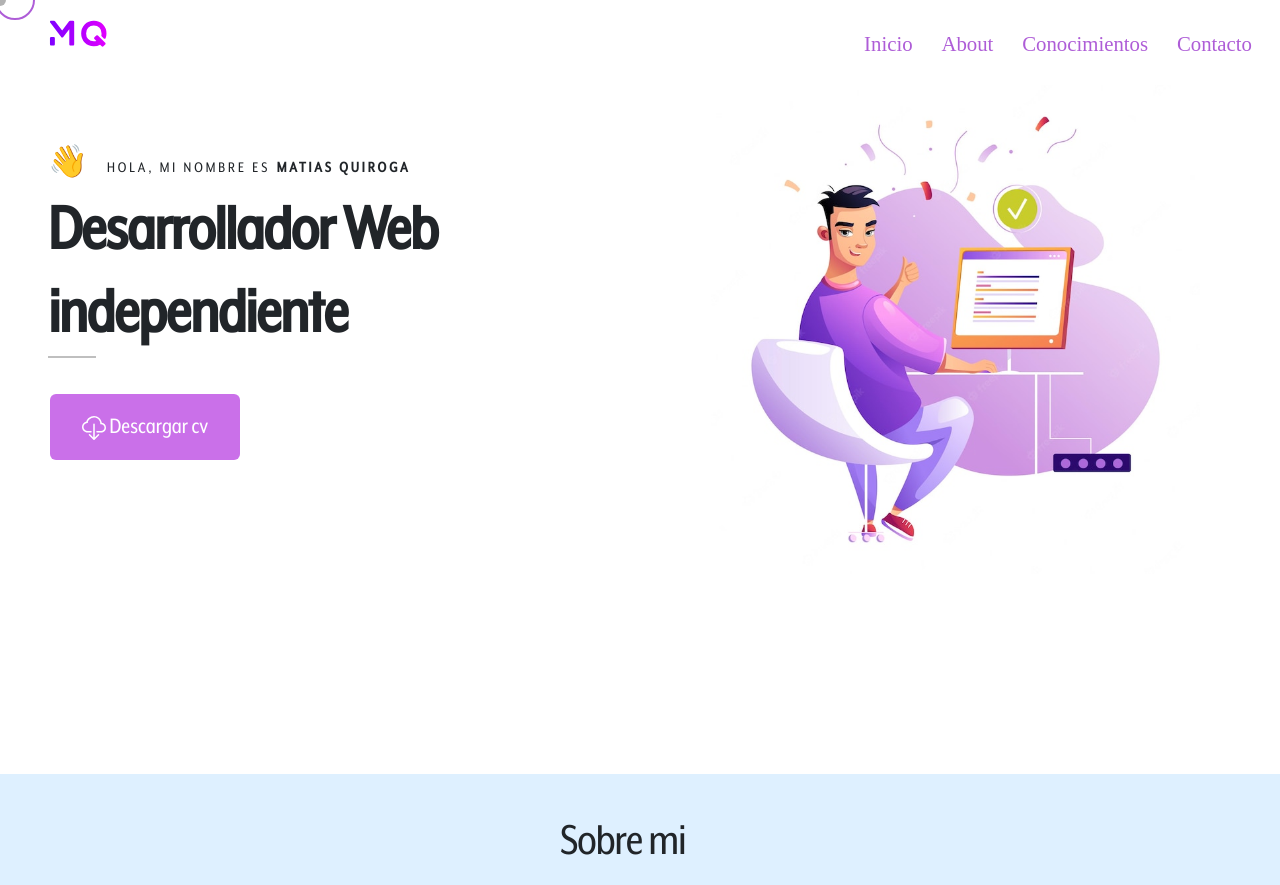
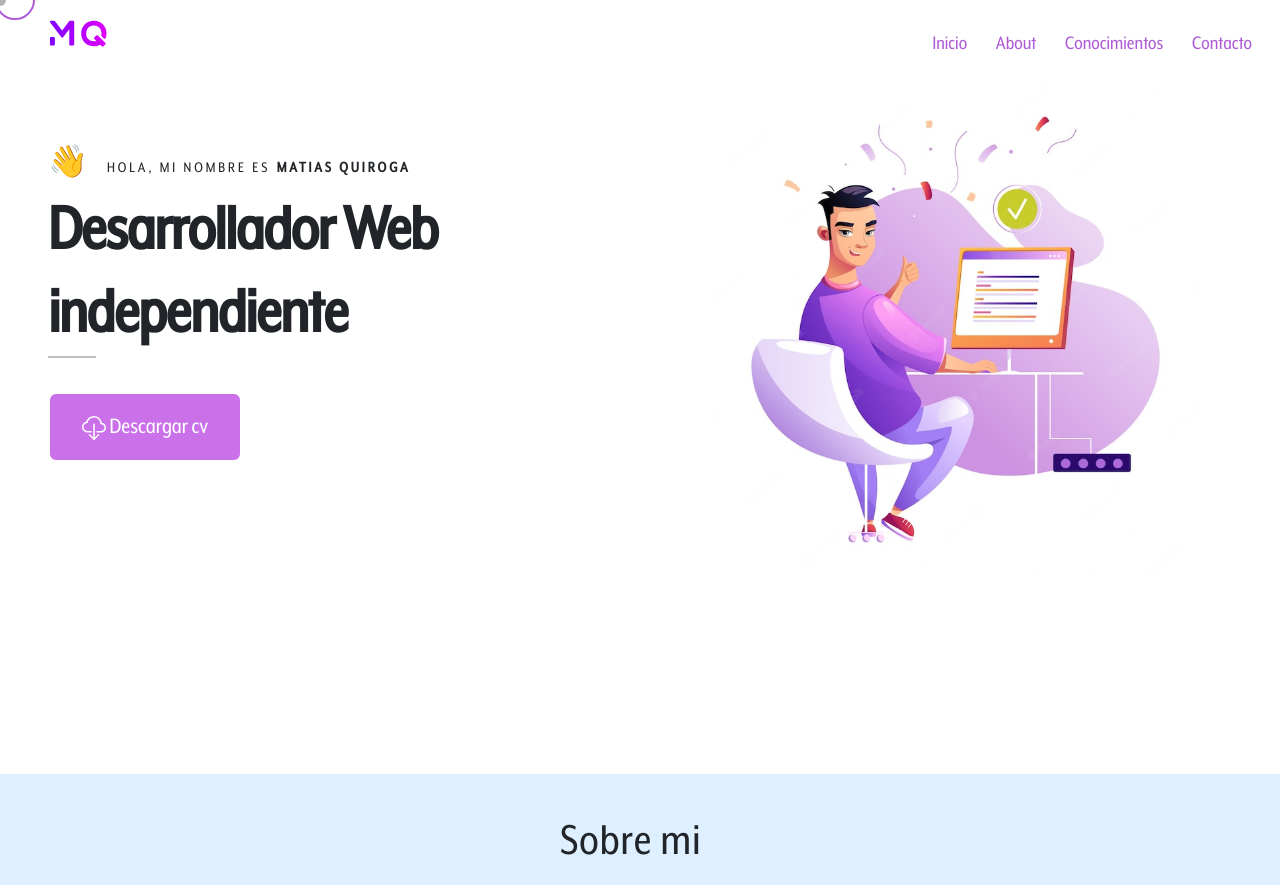
Before and after one commit to matias798/portfolio-nextjs, a Next.js app: page / in a window 1280 px wide. Shown: the top 885 px of the page. Built offline with nearby package versions, Linux system fonts and the light colour scheme.

Commit message:
deleted unused font nf bigger letter spacing in the h2

```diff
--- a/styles/globals.css
+++ b/styles/globals.css
@@ -42,7 +42,6 @@ p {
 
 
 /* Mouse Styles */
-@import url('https://fonts.googleapis.com/css?family=Montserrat&display=swap');
 
 * {
   cursor: none;
@@ -68,11 +67,10 @@ section {
 h2 {
   font-size: 3em !important;
   font-weight: bold;
-  letter-spacing: -1px;
+  letter-spacing: 1px;
 }
 
 a {
-  font-family: Montserrat;
   position: relative;
   text-decoration: none;
 }
```
